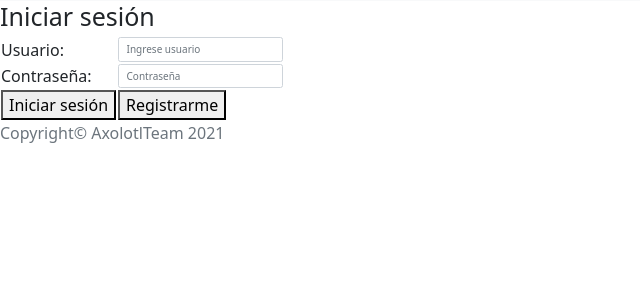
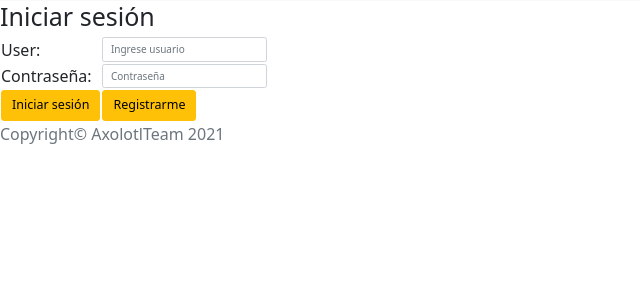
Before and after one commit to Axolotl-Team-mx/OBIO-ITT, a PHP site: page /login.php in a window 1280 px wide. Shown: the part 47-348 px from the top of the page, without its empty margins (0-640 px from the left). Run offline with PHP 8.4, Linux system fonts and the light colour scheme.

Commit message:
Reparación de botones de inicio de sesión.

```diff
--- a/assets/css/styles.css
+++ b/assets/css/styles.css
@@ -9,3 +9,7 @@ body{
     color: rosybrown;
     text-transform: uppercase;
 }
+.positionblogin {
+    display: flex;
+    justify-content: space-between;
+}
--- a/assets/dependencies/head.php
+++ b/assets/dependencies/head.php
@@ -11,6 +11,13 @@ if (isset($_SESSION['rol'])) {
         <script src="../../assets/js/script.js"></script>
         ';
     } else if (basename($_SERVER["PHP_SELF"]) == "index.php") {
+        echo '
+        <link rel="stylesheet" href="assets/css/bootstrap.css">
+        <link rel="stylesheet" href="assets/css/styles.css">
+        <script src="assets/js/bootstrap.js"></script>
+        <script src="assets/js/script.js"></script>
+        ';
+    } else if (basename($_SERVER["PHP_SELF"]) == "login.php") {
         echo '
         <link rel="stylesheet" href="assets/css/bootstrap.css">
         <link rel="stylesheet" href="assets/css/styles.css">
--- a/login.php
+++ b/login.php
@@ -93,19 +93,22 @@ if (isset($_POST['usrUsername']) && isset($_POST['usrPassword'])) {
     <table>
         <form action="#" method="post">
             <tr>
-                <td><label>Usuario: </label></td>
+                <td><label>User: </label></td>
                 <td><input class="form-control" type="text" name="usrUsername" placeholder="Ingrese usuario" required=""></td>
             </tr>
             <tr>
                 <td><label>Contraseña: </label></td>
                 <td><input class="form-control" type="password" name="usrPassword" placeholder="Contraseña" required=""></td>
             </tr>
-            <td><button class="cmdSignin" id="sendMessageButton" type="submit">Iniciar sesión</button></td>
+                <div class="btn-group-lg btn-group-lg" role="group" aria-label="...">
+                    <td><button class="btn btn-warning btn-lg" id="sendMessageButton" type="submit">Iniciar sesión</button></td>
+                </div>
         </form>
         <form action='registration.php' method="post">
-            <td><button class="cmdRegister" id="registrationForm" type="submit">Registrarme</button></td>
-        </form>
+            <td><button class="btn btn-warning btn-lg" id="registrationForm" type="submit">Registrarme</button></td>
+         </form>
     </table>
+
 
 </body>
 <footer>
```
